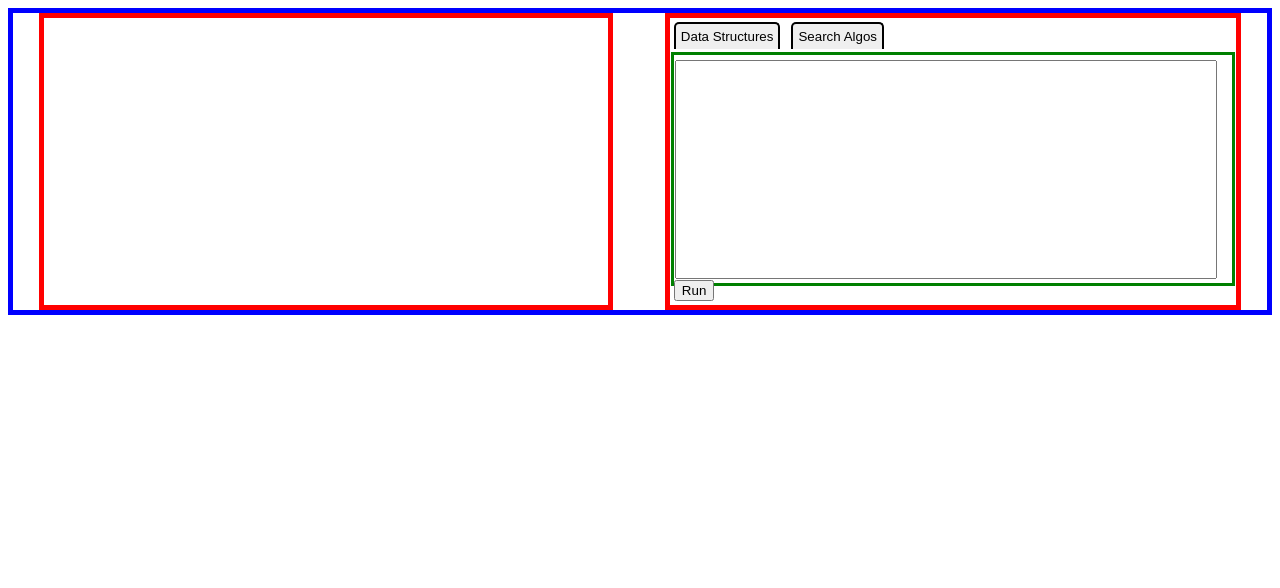
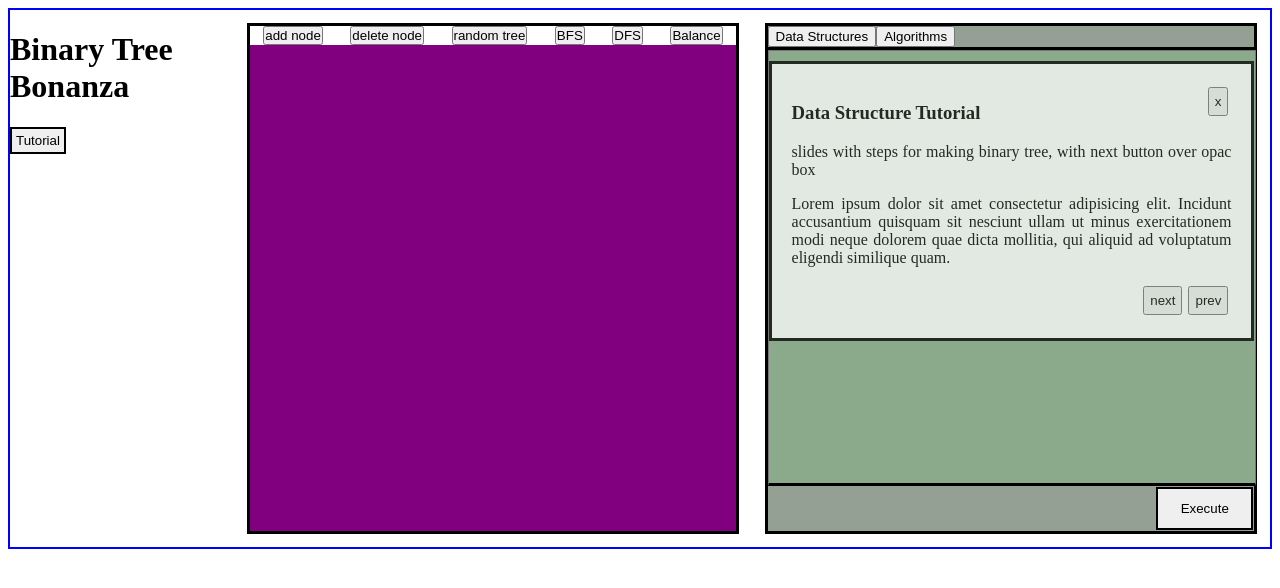
Before and after one commit to MudassarMemon/Binary-Search-Tree-Visualizer, a website built with webpack: page index.html in a window 1280 px wide. Both pictures are taken after a click on the button "Data Structures". Built offline with nearby package versions, Linux system fonts and the light colour scheme.

Commit message:
Code nav sidebar

```diff
--- a/index.html
+++ b/index.html
@@ -10,34 +10,62 @@
     <title>Project Name</title>
   </head>
 
+  <header>
+    <h1>Binary Tree Bonanza</h1>
+    <button id="open-tutorial">Tutorial</button>
+  </header>
+
+   <aside id="sidebar">
+      <button id="sidebar">x</button>
+      <button class="open-tutorial" id="tree-tutorial" >Binary Trees</button>
+      <button class="open-tutorial" id="traverse-tutorial">Search Algorithms</button>
+   </aside>
+
   <body>
-    <div class="left-container">
+    <div class="container" id="left-container">
+      <ul class="canvas-buttons">
+        <li><button class="canvas-buttons" id="add node">add node</button></li>
+        <li><button class="canvas-buttons" id="delete node">delete node</button></li>
+        <li><button class="canvas-buttons" id="delete node">random tree</button></li>
+        <li><button class="canvas-buttons" id="delete node">BFS</button></li>
+        <li><button class="canvas-buttons" id="delete node">DFS</button></li>
+        <li><button class="canvas-buttons" id="delete node">Balance</button></li>
+      </ul>
       <canvas class="tree-visual"></canvas>
+      </canvas>
     </div>
 
-    <div class="right-container">
-      <ul>
-        <li><button class="tablink" id="data">Data Structures</button></li>
-        <li><button class="tablink" id="search">Search Algos</button></li>
+    <div class="container" id="right-container">
+      <ul class="change-tab">
+        <li><button class="tab-button" id="data-structures">Data Structures</button></li>
+        <li><button class="tab-button" id="algorithm">Algorithms</button></li>
       </ul>
 
-      <!-- <div class="tabpage" id="tuturial-tab"> -->
-        <!--slides with steps for making binary tree, with next button over opac box-->
-        <!--eventually overlay onto terminal tab-->
-      <!-- </div> -->
-
-      <div class="tabpage" id="terminal">
+      <div class="show-tab">
         <form action="">
-          <input type="text" name="terminal" id="terminal">
+          <textarea name="terminal" id="terminal" cols="30" rows="10" value=""></textarea>
           <!--add a blinking cursor-->
-          <input type="submit" value="Run">
+          <input type="submit" id="execute" value="Execute">
         </form>
       </div>
 
-      <!-- <div class="tabpage" id="seach-algos"> -->
-        <!--slides with steps for searching binary tree, with next button over opac box-->
-        <!--eventually overlay onto another terminal tab-->
-      <!-- </div> -->
+      <div class="tutorial" id="data-structures">
+        <button class="nav" id="close">x</button>
+        <h3>Data Structure Tutorial</h3>
+        <p>slides with steps for making binary tree, with next button over opac box</p>
+        <p>Lorem ipsum dolor sit amet consectetur adipisicing elit. Incidunt accusantium quisquam sit nesciunt ullam ut minus exercitationem modi neque dolorem quae dicta mollitia, qui aliquid ad voluptatum eligendi similique quam.</p>
+        <button class="nav" id="prev">prev</button>
+        <button class="nav" id="next">next</button>
+      </div>
+
+      <div class="tutorial" id="algorithm">
+        <button class="nav" id="close">x</button>
+        <h3>Algo Tutorial</h3>
+        <p>slides with steps for searching binary tree, with next button over opac box</p>
+        <p>Lorem ipsum dolor sit amet consectetur adipisicing elit. Incidunt accusantium quisquam sit nesciunt ullam ut minus exercitationem modi neque dolorem quae dicta mollitia, qui aliquid ad voluptatum eligendi similique quam.</p>
+        <button class="nav" id="prev">prev</button>
+        <button class="nav" id="prev">next</button>
+      </div>
 
     </div>
 
--- a/src/index.js
+++ b/src/index.js
@@ -1,8 +1,14 @@
-// import Example from "./scripts/example";
+import Button from "./scripts/button";
+import Canvas from "./scripts/canvas";
+import Tutorial from "./scripts/tutorial";
 
-// document.addEventListener("DOMContentLoaded", function () {
-//   console.log("Hello world!");
+document.addEventListener("DOMContentLoaded", function () {
+  const buttons = document.querySelectorAll("button");
+  buttons.forEach((button) => new Button(button));
 
-//   const main = document.getElementById("main");
-//   new Example(main);
-// });
+  const nav = document.getElementById("open-tutorial");
+  new Tutorial(nav);
+
+  const canvas = document.querySelector(".tree-visual");
+  new Canvas(canvas);
+});
--- /dev/null
+++ b/src/scripts/button.js
@@ -0,0 +1,35 @@
+class Button {
+  constructor(button) {
+    this.button = button;
+    this.button.addEventListener("click", this.clickHandle.bind(this));
+  }
+
+  clickHandle() {
+    if (this.button.id === "close") {
+      document
+        .querySelectorAll(".tutorial")
+        .forEach((div) => (div.style.display = "none"));
+    } else if (this.button.className === "tab-button") {
+      document
+        .querySelectorAll(".tutorial")
+        .forEach((div) => (div.style.display = "none"));
+      let tabToOpen = this.button.id;
+      document.querySelector(`div#${tabToOpen}`).style.display = "block";
+    } else if (this.button.id === "sidebar") {
+      document.querySelector("aside#sidebar").style.width = "0";
+    } else if (this.button.className === "open-tutorial") {
+      document
+        .querySelectorAll(".tutorial")
+        .forEach((div) => (div.style.display = "none"));
+      let tabToOpen = this.button.id;
+      if (tabToOpen === "tree-tutorial") {
+        tabToOpen = "data-structures";
+      } else {
+        tabToOpen = "algorithm";
+      }
+      document.querySelector(`div#${tabToOpen}`).style.display = "block";
+    }
+  }
+}
+
+module.exports = Button;
--- /dev/null
+++ b/src/scripts/canvas.js
@@ -0,0 +1,12 @@
+class Canvas {
+  constructor(canvas) {
+    canvas.width = "100";
+    canvas.height = "100";
+    const context = canvas.getContext("2d");
+    context.fillStyle = "purple";
+    context.fillRect(0, 0, 100, 100);
+    context.arc;
+  }
+}
+
+module.exports = Canvas;
--- /dev/null
+++ b/src/scripts/tutorial.js
@@ -0,0 +1,13 @@
+class Tutorial {
+  constructor(el) {
+    this.el = el;
+    this.el.addEventListener("click", this.clickHandle.bind(this));
+  }
+
+  clickHandle() {
+    console.log("click");
+    document.getElementById("sidebar").style.width = "300px";
+  }
+}
+
+module.exports = Tutorial;
--- a/src/styles/terminal.scss
+++ b/src/styles/terminal.scss
@@ -2,59 +2,140 @@ body {
     display:flex;
     justify-content: space-around;
     border-style: solid;
-    border-width: 5px;
+    border-width: 2px;
     border-color: blue;
 }
-.left-container {
-    width: 45%;
+
+.container {
     display:flex;
+    flex-direction: column;
+    position: relative;
+    width: 50%;
+    margin: 1%;
     border-style: solid;
-    border-width: 5px;
-    border-color: red;
-
 }
 
-.right-container {
-    display:flex;
+ul.change-tab{
+    list-style: none;
+    display: flex;
+    flex-wrap: wrap;
+    justify-content: flex-start;
+    background-color: rgb(148, 160, 148);
+    border-bottom: solid;
+    width: 100%;
+    padding: 0px;
+    margin: 0px;
+}
+
+button.tab_button{
+    padding: 5px;
+    margin: 1px;
+    border-radius: 5px 5px 0px 0px;
+    color: gray;
+    cursor: pointer;
+    transition: 0.3s;
+}
+
+button.tab_button:hover{
+    background-color: rgb(9, 9, 9);
+}
+
+div.show-tab{
+    display: flex;
+    justify-content: center;
+    // border-style: solid;
+    // border-color: green;
+    height: 100%;
+}
+
+form {
+    width: 100%;
+    height: 100%;
+    display: flex;
     flex-direction: column;
-    width: 45%;
-    padding: 1px;
-    border-style: solid;
-    border-width: 5px;
-    border-color: red;
+    background-color: rgb(148, 160, 148);
 }
 
 
-ul{
-    list-style: none;
-    order: -1;
-    display: flex;
-    flex-wrap: wrap;
-    justify-content: start;
-    padding: 1px;
-    margin: 1px;
+textarea#terminal {
+    width: 99%;
+    height: 99%;
+    resize: none;
+    background-color: rgb(139, 169, 139);
+    border-bottom: solid;
+    font-size: larger;
 }
 
-button{
-    padding: 5px;
-    margin: 1px 10px 1px 1px;
+input#execute{
+    width: 20%;
+    height: 10%;
+    align-self: flex-end;
     border-style: solid;
-    border-radius: 5px 5px 0px 0px;
-    border-bottom: none;
-}
-
-.tabpage{
-    display: block;
-    border-style: solid;
-    border-color: green;
-    height: 80%;
+    margin: 1px
 }
 
 
-input[type="text"] {
-    width: 95%;
-    height: 200px;
-    padding: 5px 5px 10px 3px;
-    margin: 5px 1px 1px 1px;
-    align-self: center;
+.tutorial{
+    position: absolute;
+    display: none;
+    top: 35px;
+    left: 1px;
+    border-style: solid;
+    width: auto;
+    height: auto;
+    background-color: white;
+    opacity: 75%;
+    text-align: justify;
+    padding: 20px;
 }
+
+.tutorial > button{
+    float: right;
+    margin: 3px;
+    padding: 5px;
+}
+
+.canvas-buttons {
+    list-style: none;
+    display:flex;
+    flex-wrap: wrap-reverse;
+    justify-content: space-around;
+    width: 100%;
+    padding: 0px;
+    margin: 0px;
+}
+
+// sidebar css styling
+
+aside#sidebar {
+    height: 100%;
+    width: 0;
+    position: fixed;
+    z-index: 1;
+    top: 0;
+    left: 0;
+    background-color: rgb(105, 79, 79);
+    overflow-x: hidden;
+    padding-top: 60px;
+    transition: 0.5s;
+    text-decoration: white;
+}
+
+button#open-tutorial{
+    justify-self: flex-start;
+    align-self: flex-start;
+    border-style: solid;
+    border-color: black;
+    padding: 4px;
+    cursor: pointer;
+}
+
+button#sidebar{
+    display: block;
+}
+
+#choose-tutorial {
+    background-color: rgb(74, 34, 44);
+    width:250px;
+    font-size: 20px;
+}
```
Also changed, not shown: src/scripts/example.js (deleted, +0 -13 lines), dist/main.css, dist/main.js, src/styles/left-container.scss (added), src/styles/right-container.scss (added), src/views/sidebar-tutorial.html (added).
